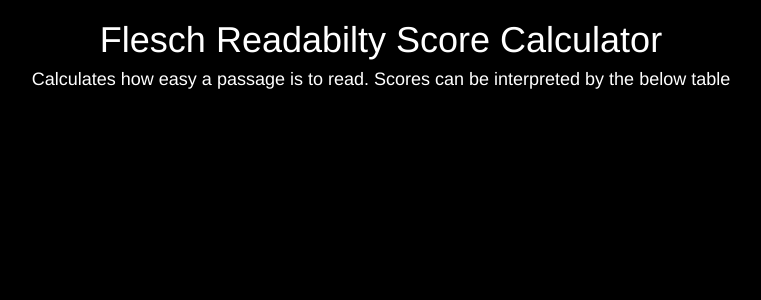
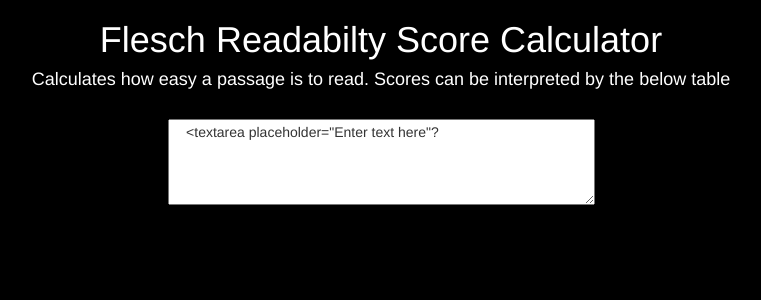
Before and after one commit to 20arjuna/FleschScore, a Flask app: page / in a window 1280 px wide. Shown: the top 300 px of the page, without its empty margins (259-1020 px from the left). Run offline with Flask 2, Linux system fonts and the light colour scheme; some libraries are stand-ins or nearby versions.

Commit message:
styling it up

```diff
--- a/templates/frontend.html
+++ b/templates/frontend.html
@@ -22,6 +22,19 @@
     justify-content: center;
     text-align: center;
   }
+  textarea
+  {
+    display: block;
+    margin-left: auto;
+    margin-right: auto;
+  }
+
+  img {
+    display: block;
+    margin-left: auto;
+    margin-right: auto;
+
+  }
   </style>
 
   <h1> Flesch Readabilty Score Calculator </h1>
@@ -29,3 +42,5 @@
   <h1></h1>
   <img id="bigpic" src="/static/table.png" style="display: none;">
   <form id="myForm" action ="/uploaderlocal" method ="POST" enctype="multipart/form-data">
+    <textarea id="textInput" name ="textInput" rows="4" cols="50">
+    <textarea placeholder="Enter text here"?</textarea>
```
Also changed, not shown: 1 other file.
